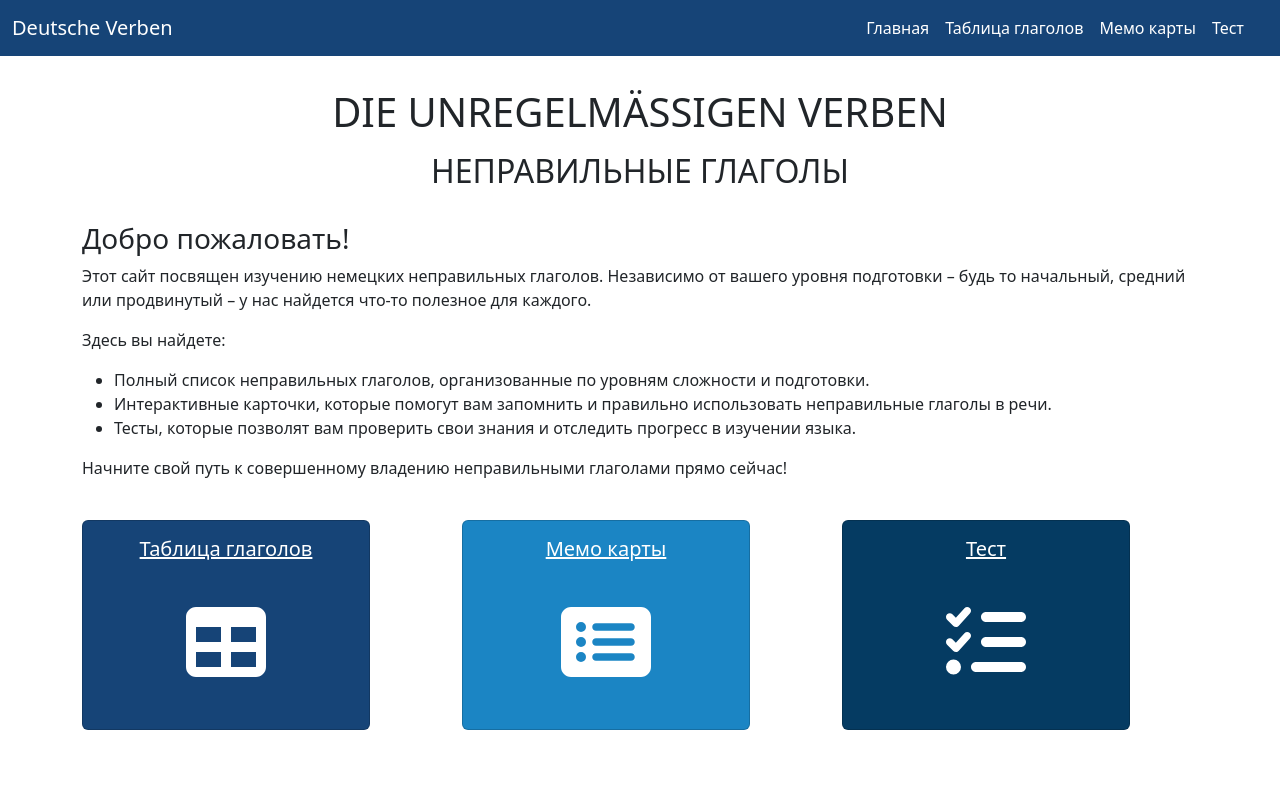
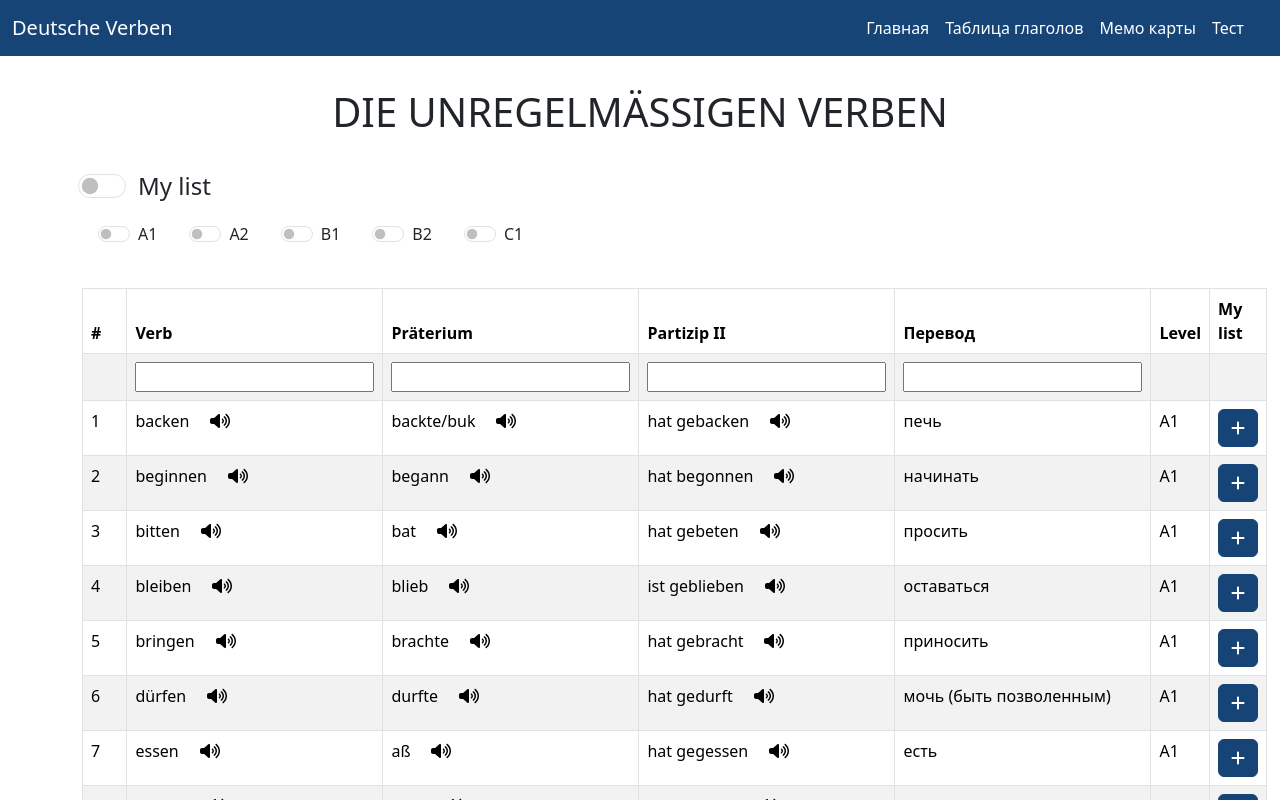
Before and after one commit to alexlead/deutscheverben, a React (Vite) app: page /deutscheverben/table in a window 1280 px wide. Before the commit this address led to /. Shown: the top 800 px of the page. Built offline with nearby package versions, Linux system fonts and the light colour scheme.

Commit message:
fix(router): browser router

```diff
--- a/package.json
+++ b/package.json
@@ -1,5 +1,5 @@
 {
-  "homepage": "https://alexlead.github.io/deutscheverben/",
+  "homepage": "/deutscheverben",
   "name": "deutschverben",
   "private": true,
   "version": "0.0.0",
--- a/src/main.tsx
+++ b/src/main.tsx
@@ -10,7 +10,7 @@ import store from './store/store';
 
 ReactDOM.createRoot(document.getElementById('root')!).render(
   <React.StrictMode>
-    <BrowserRouter>
+    <BrowserRouter basename="/deutscheverben">
       <Provider store={store}>
         <App />
       </Provider>
--- a/src/views/TableView.tsx
+++ b/src/views/TableView.tsx
@@ -1,6 +1,6 @@
 import React, { useEffect, useState } from 'react';
 import { verb } from '../types/dataTypes';
-import { Col, Container, Row, Table } from 'react-bootstrap';
+import { Col, Container, Row } from 'react-bootstrap';
 import CommonFilters from '../components/common/CommonFilters';
 import { FontAwesomeIcon } from '@fortawesome/react-fontawesome';
 import { faMinus, faPlus, faVolumeHigh } from '@fortawesome/free-solid-svg-icons';
@@ -102,7 +102,8 @@ const TableView: React.FunctionComponent<ITableViewProps> = () => {
             </Row>
             <Row>
                 <Col>
-                    <Table striped bordered hover>
+                <div className="table-responsive-md">
+                    <table className='table table-striped table-bordered table-hover'>
                         <thead>
                             <tr>
                                 <th>#</th>
@@ -137,8 +138,8 @@ const TableView: React.FunctionComponent<ITableViewProps> = () => {
                                 </tr>)
                             }
                         </tbody>
-                    </Table>
-
+                    </table>
+                    </div>
                 </Col>
 
             </Row>
```
Also changed, not shown: src/App.tsx (+2 -5 lines).
